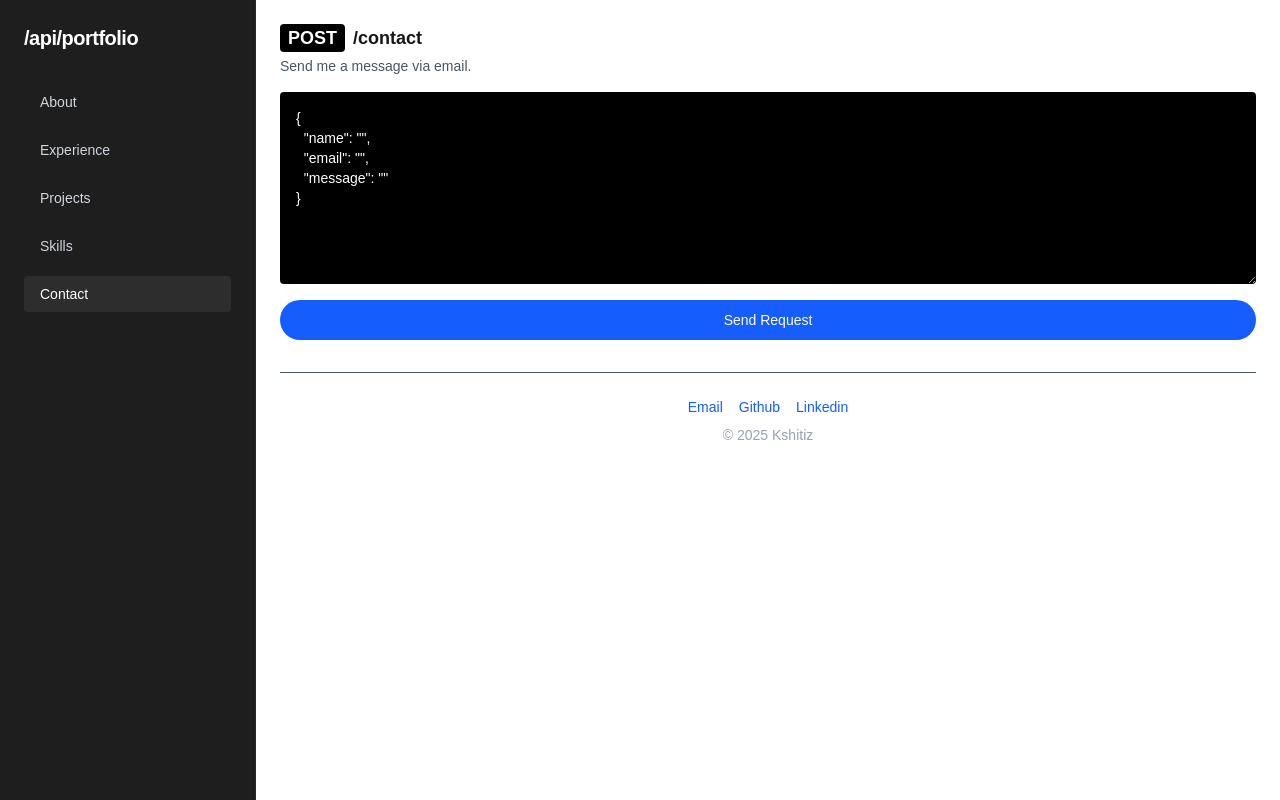
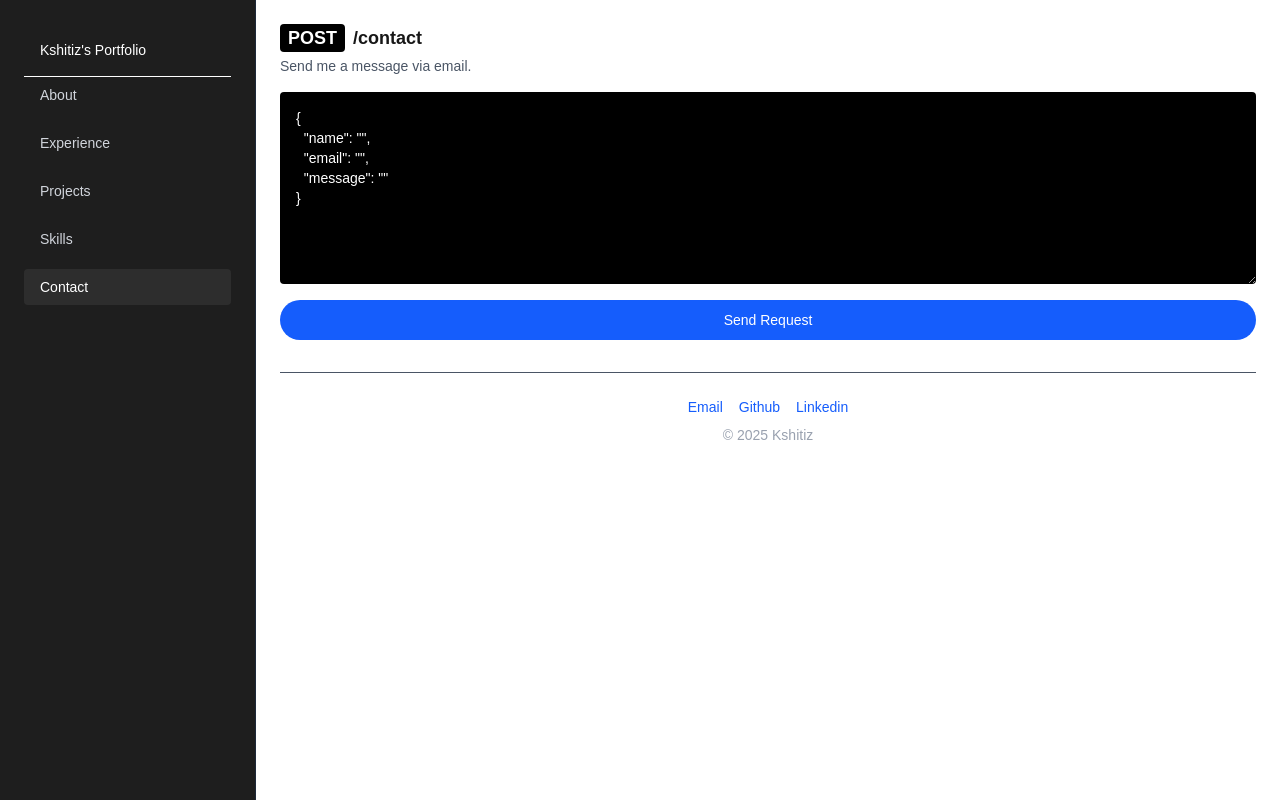
Before and after one commit to Homa333/Portfolio, a Next.js app: page /contact in a window 1280 px wide. Built offline with nearby package versions, Linux system fonts and the light colour scheme.

Commit message:
Bug fixes

```diff
--- a/app/components/Sidebar.tsx
+++ b/app/components/Sidebar.tsx
@@ -16,7 +16,11 @@ export default function Sidebar() {
 
   return (
     <aside className="w-64 h-screen bg-[#1e1e1e] text-white sticky top-0 flex flex-col p-6 border-r border-gray-800">
-      <h1 className="text-xl font-bold mb-8 tracking-tight">/api/portfolio</h1>
+
+    <div className="p-4 border-b">
+      <Link href="/">Kshitiz&apos;s Portfolio</Link>
+    </div>
+
       <nav className="flex flex-col gap-3">
         {routes.map((route) => (
           <Link
--- a/app/layout.tsx
+++ b/app/layout.tsx
@@ -1,7 +1,6 @@
 import type { Metadata } from "next";
 import "./globals.css";
 import Sidebar from "./components/Sidebar";
-import Footer from "./components/Footer";
 
 export const metadata: Metadata = {
   title: "Portfolio",
```
